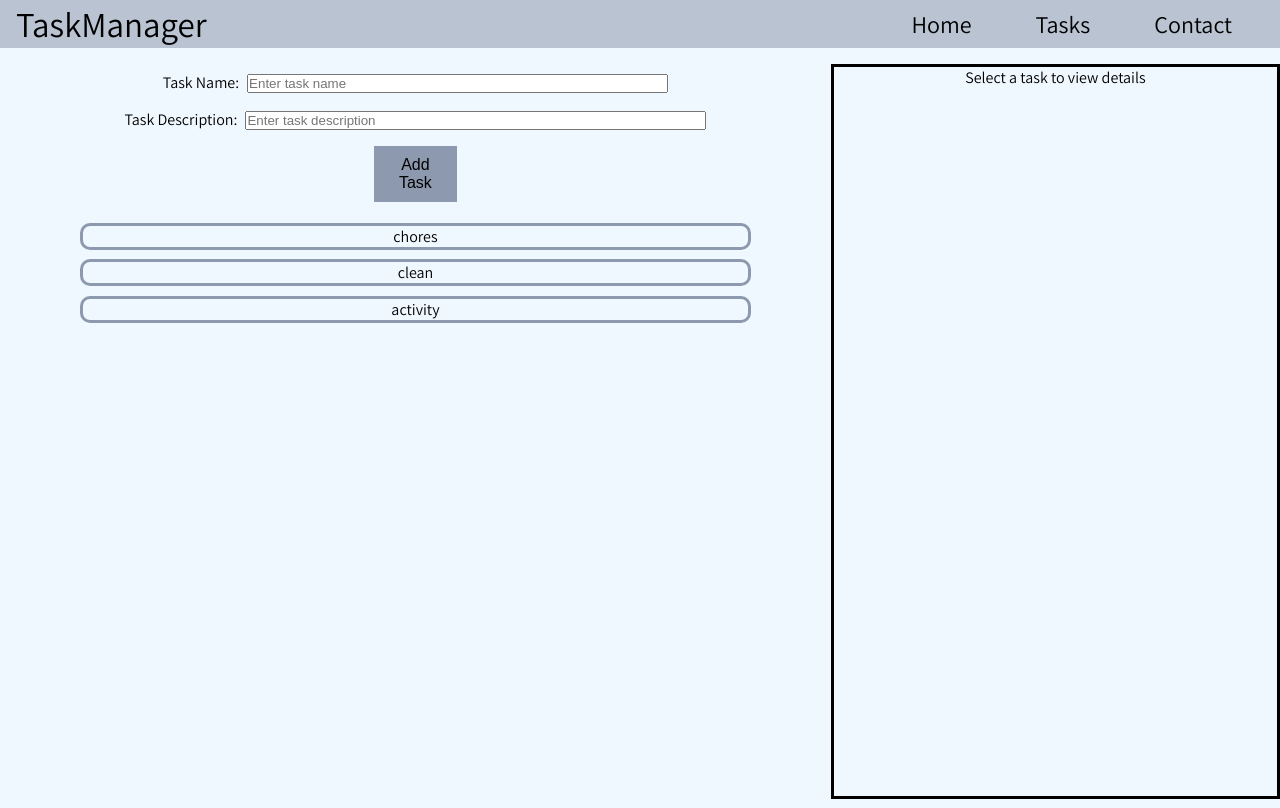
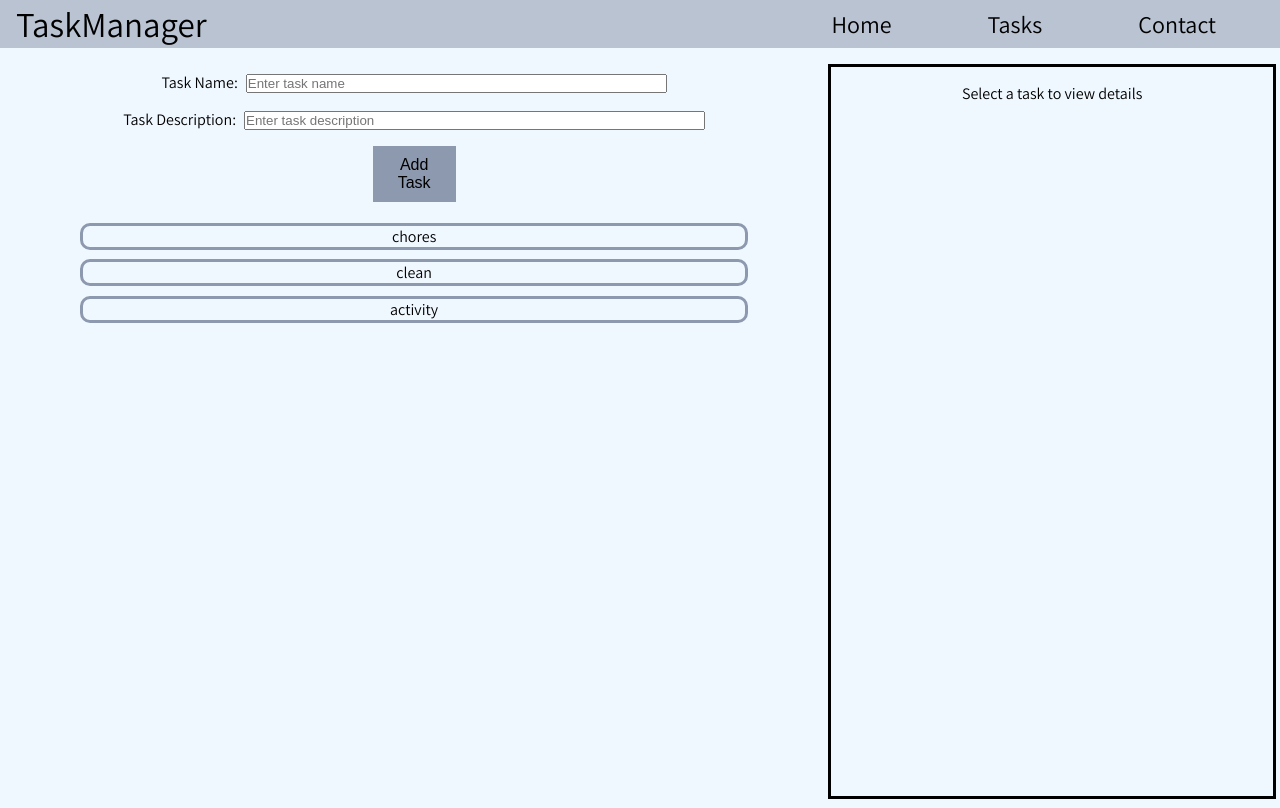
Before and after one commit to Kpeeler51/Task-Manager-Website, a React (Vite) app: page /tasks in a window 1280 px wide. Built offline with nearby package versions, Linux system fonts and the light colour scheme.

Commit message:
resize taskwindow

```diff
--- a/src/components/Navbar/Navbar.css
+++ b/src/components/Navbar/Navbar.css
@@ -17,5 +17,5 @@ nav {
 
 .nav-item {
     font-size: 1.5rem;
-    margin: 0rem 2rem;
+    margin: 0rem 3rem;
 }
--- a/src/components/TaskWindow/TaskWindow.css
+++ b/src/components/TaskWindow/TaskWindow.css
@@ -1,5 +1,10 @@
-.taskwindow{
+.task-window{
     width:40%;
     border: solid black;
     height: 98%;
+    margin-right: 0.25rem;
 }
+
+.task-select {
+    margin-top: 1rem;
+}
--- a/src/components/TaskWindow/TaskWindow.tsx
+++ b/src/components/TaskWindow/TaskWindow.tsx
@@ -13,11 +13,11 @@ interface TaskWindowProps {
 
 export default function TaskWindow({ selectedTask }: TaskWindowProps) {
   return (
-    <div className='taskwindow'>
+    <div className='task-window'>
       {selectedTask ? (
         <TaskDetails task={selectedTask} />
       ) : (
-        <p>Select a task to view details</p>
+        <p className='task-select'>Select a task to view details</p>
       )}
     </div>
   )
```
